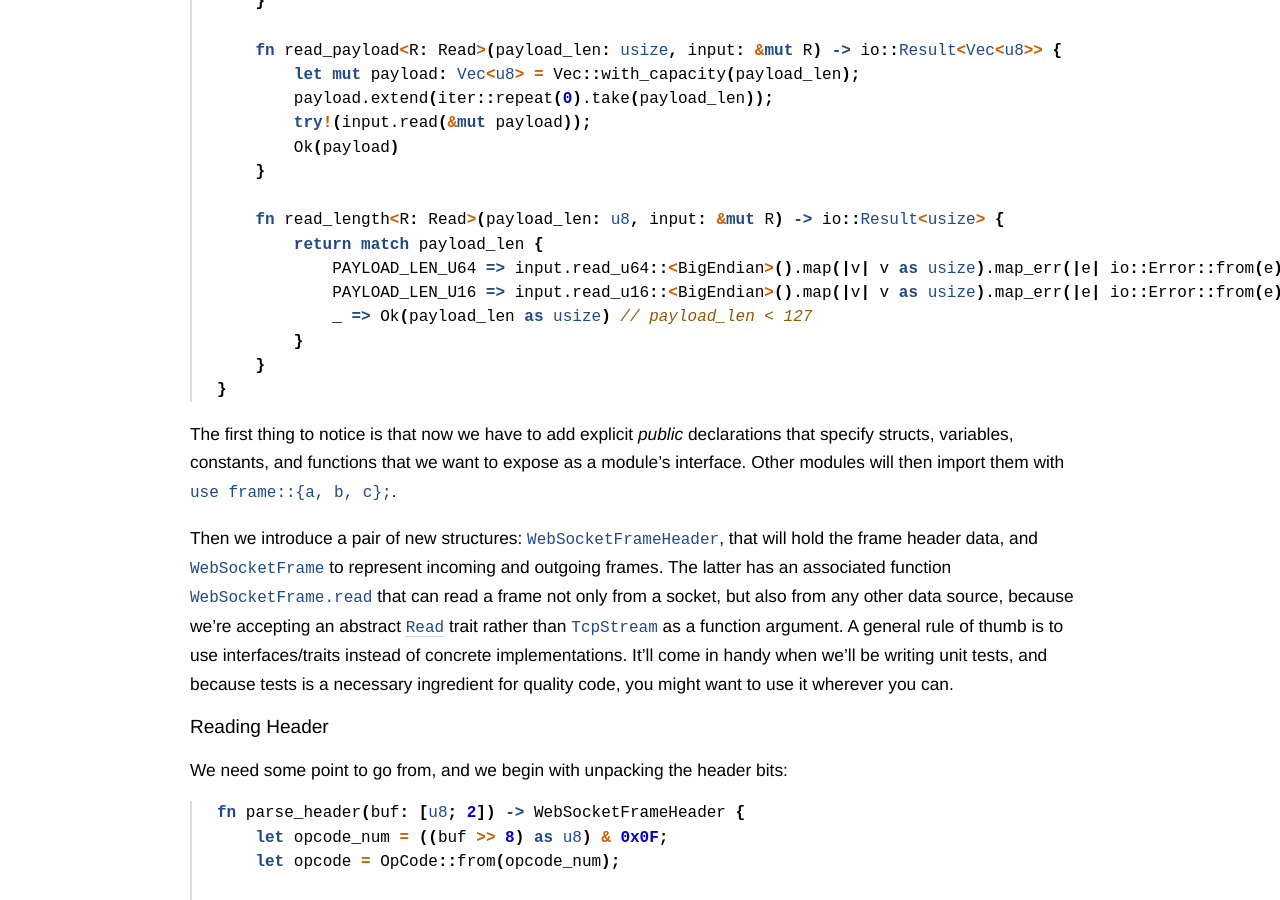
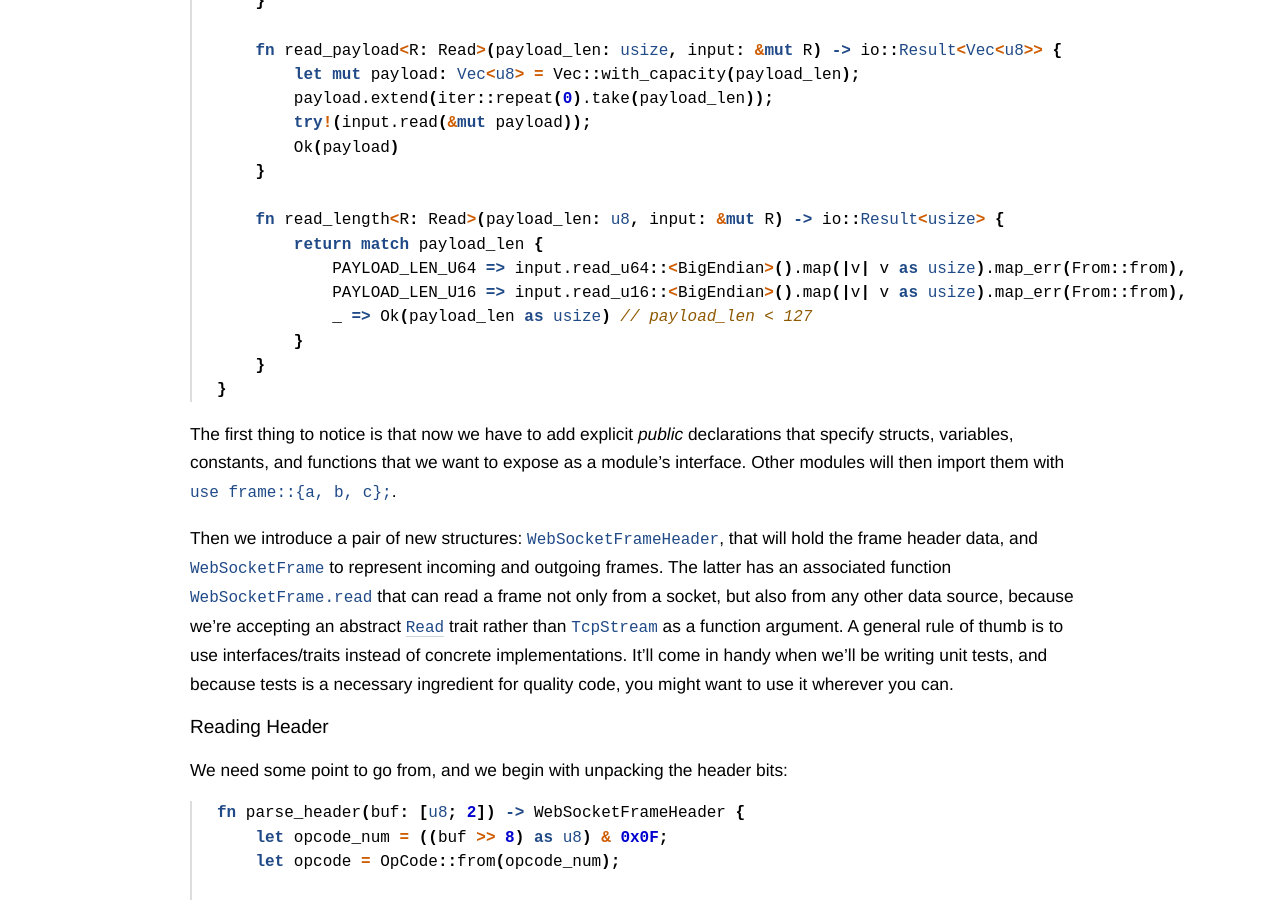
Before and after one commit to nbaksalyar/nbaksalyar.github.io, a Jekyll site: the page built from _posts/2015-11-09-rust-in-detail-2.md, in a window 1280 px wide and 900 px high, scrolled down 11063 px. Built offline with Jekyll 4.4.1, drawn with Linux system fonts in a browser that asks for light colours; comment, search, counter and statistics services are not loaded; some of the changed text lies outside the part shown.

Commit message:
Improve code samples in Rust in Detail Pt 2

```diff
--- a/_posts/2015-11-09-rust-in-detail-2.md
+++ b/_posts/2015-11-09-rust-in-detail-2.md
@@ -393,8 +393,8 @@ impl WebSocketFrame {
 
     fn read_length<R: Read>(payload_len: u8, input: &mut R) -> io::Result<usize> {
         return match payload_len {
-            PAYLOAD_LEN_U64 => input.read_u64::<BigEndian>().map(|v| v as usize).map_err(|e| io::Error::from(e)),
-            PAYLOAD_LEN_U16 => input.read_u16::<BigEndian>().map(|v| v as usize).map_err(|e| io::Error::from(e)),
+            PAYLOAD_LEN_U64 => input.read_u64::<BigEndian>().map(|v| v as usize).map_err(From::from),
+            PAYLOAD_LEN_U16 => input.read_u16::<BigEndian>().map(|v| v as usize).map_err(From::from),
             _ => Ok(payload_len as usize) // payload_len < 127
         }
     }
@@ -510,8 +510,8 @@ And then write a separate function to read the payload length:
 {% highlight rust %}
 fn read_length<R: Read>(payload_len: u8, input: &mut R) -> io::Result<usize> {
     return match payload_len {
-        PAYLOAD_LEN_U64 => input.read_u64::<BigEndian>().map(|v| v as usize).map_err(|e| io::Error::from(e)),
-        PAYLOAD_LEN_U16 => input.read_u16::<BigEndian>().map(|v| v as usize).map_err(|e| io::Error::from(e)),
+        PAYLOAD_LEN_U64 => input.read_u64::<BigEndian>().map(|v| v as usize).map_err(From::from),
+        PAYLOAD_LEN_U16 => input.read_u16::<BigEndian>().map(|v| v as usize).map_err(From::from),
         _ => Ok(payload_len as usize) // payload_len < 127
     }
 }
@@ -539,7 +539,7 @@ Next, we match on the `payload_len`:
 
 {% highlight rust %}
 return match payload_len {
-    PAYLOAD_LEN_U64 => input.read_u64::<BigEndian>().map(|v| v as usize).map_err(|e| io::Error::from(e)),
+    PAYLOAD_LEN_U64 => input.read_u64::<BigEndian>().map(|v| v as usize).map_err(From::from),
     …
 }
 {% endhighlight %}
@@ -578,7 +578,7 @@ So that's how we use it in our code, reading 8 bytes in the network order:
 {% highlight rust %}
 input.read_u64::<BigEndian>()
     .map(|v| v as usize)
-    .map_err(|e| io::Error::from(e)),
+    .map_err(From::from),
 {% endhighlight %}
 
 With `map` and `map_err` we transform the result of a type `Result<u64, byteorder::Error>` to `Result<usize, io::Error>`. `map` changes the result's type and `map_err` the error's type, respectively.
```
